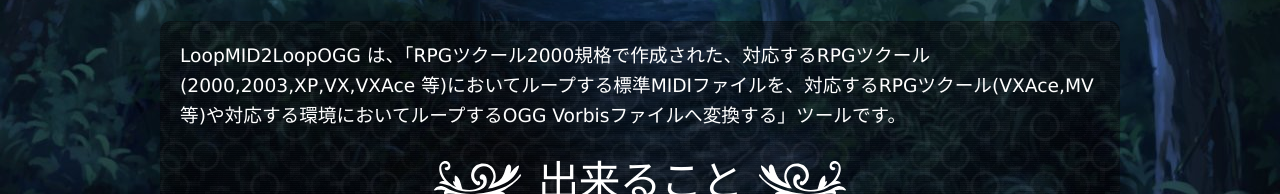
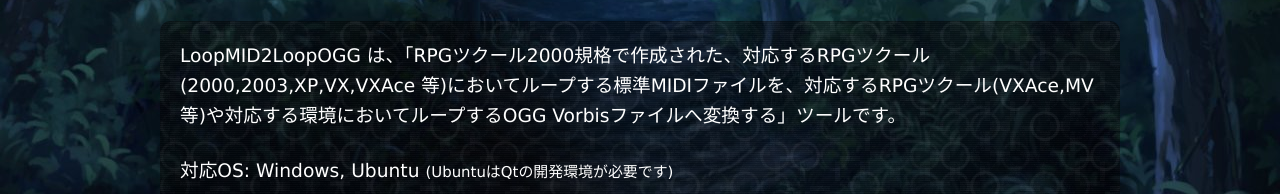
Before and after one commit to WL-Amigo/LoopMID2LoopOGG, a plain HTML site: page index.html in a window 1280 px wide. Shown: the part 606-800 px from the top of the page. Drawn offline with Linux system fonts and the light colour scheme; a web font is replaced by a local one.

Commit message:
add compatible OS information

```diff
--- a/index.html
+++ b/index.html
@@ -30,6 +30,9 @@
         <div class="content-wrap">
             <p>
                 LoopMID2LoopOGG は、「RPGツクール2000規格で作成された、対応するRPGツクール(2000,2003,XP,VX,VXAce 等)においてループする標準MIDIファイルを、対応するRPGツクール(VXAce,MV 等)や対応する環境においてループするOGG Vorbisファイルへ変換する」ツールです。
+            </p>
+            <p>
+                対応OS: Windows, Ubuntu <small>(UbuntuはQtの開発環境が必要です)</small>
             </p>
 
             <h2>出来ること</h2>
```
